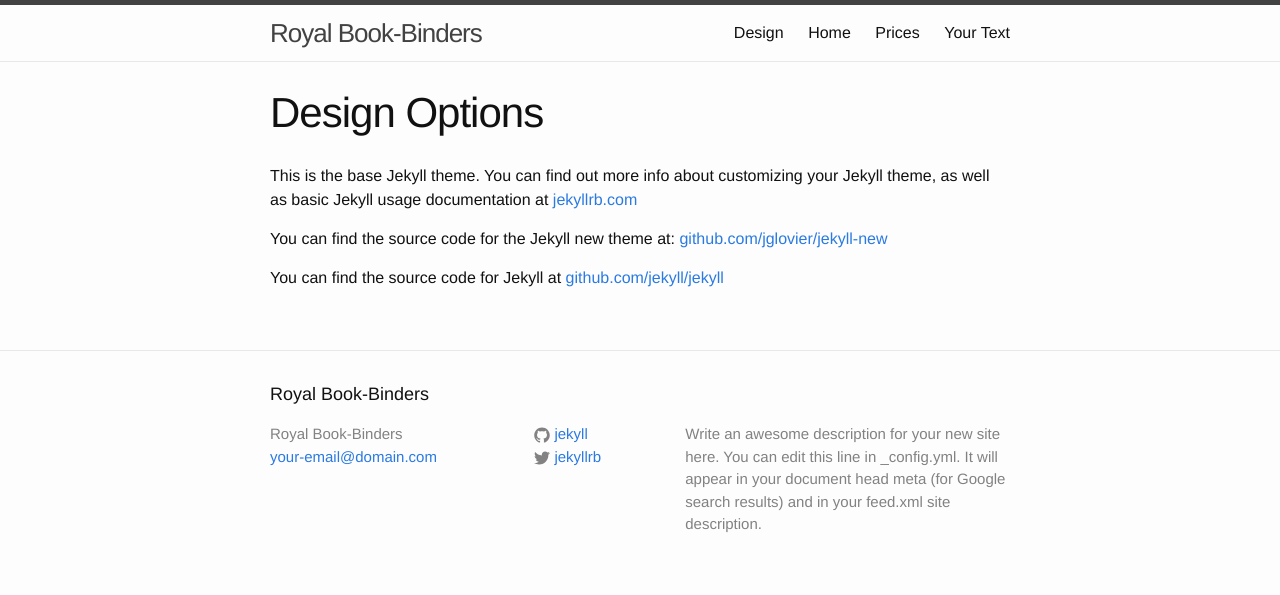
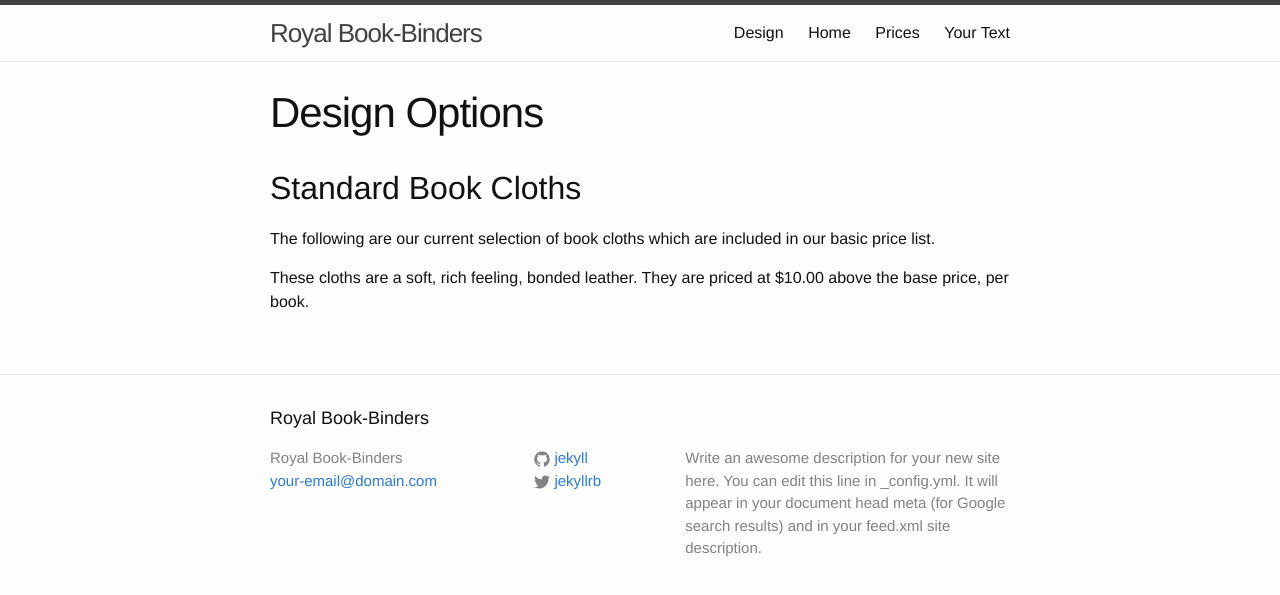
Before and after one commit to rdrew/RoyalBB_jekyll, a Jekyll site: the page built from design.md, in a window 1280 px wide. Shown: the top 595 px of the page. Built offline with Jekyll 4.4.1, drawn with Linux system fonts in a browser that asks for light colours.

Commit message:
Updated design.md

```diff
--- a/design.md
+++ b/design.md
@@ -1,12 +1,14 @@
 ---
 layout: page
 title: Design Options
-link-title: Design
+"link-title": Design
 permalink: /design/
+published: true
 ---
 
-This is the base Jekyll theme. You can find out more info about customizing your Jekyll theme, as well as basic Jekyll usage documentation at [jekyllrb.com](http://jekyllrb.com/)
+## Standard Book Cloths
+The following are our current selection of book cloths which are included in our basic price list.
 
-You can find the source code for the Jekyll new theme at: [github.com/jglovier/jekyll-new](https://github.com/jglovier/jekyll-new)
 
-You can find the source code for Jekyll at [github.com/jekyll/jekyll](https://github.com/jekyll/jekyll)
+
+These cloths are a soft, rich feeling, bonded leather. They are priced at $10.00 above the base price, per book.
```
